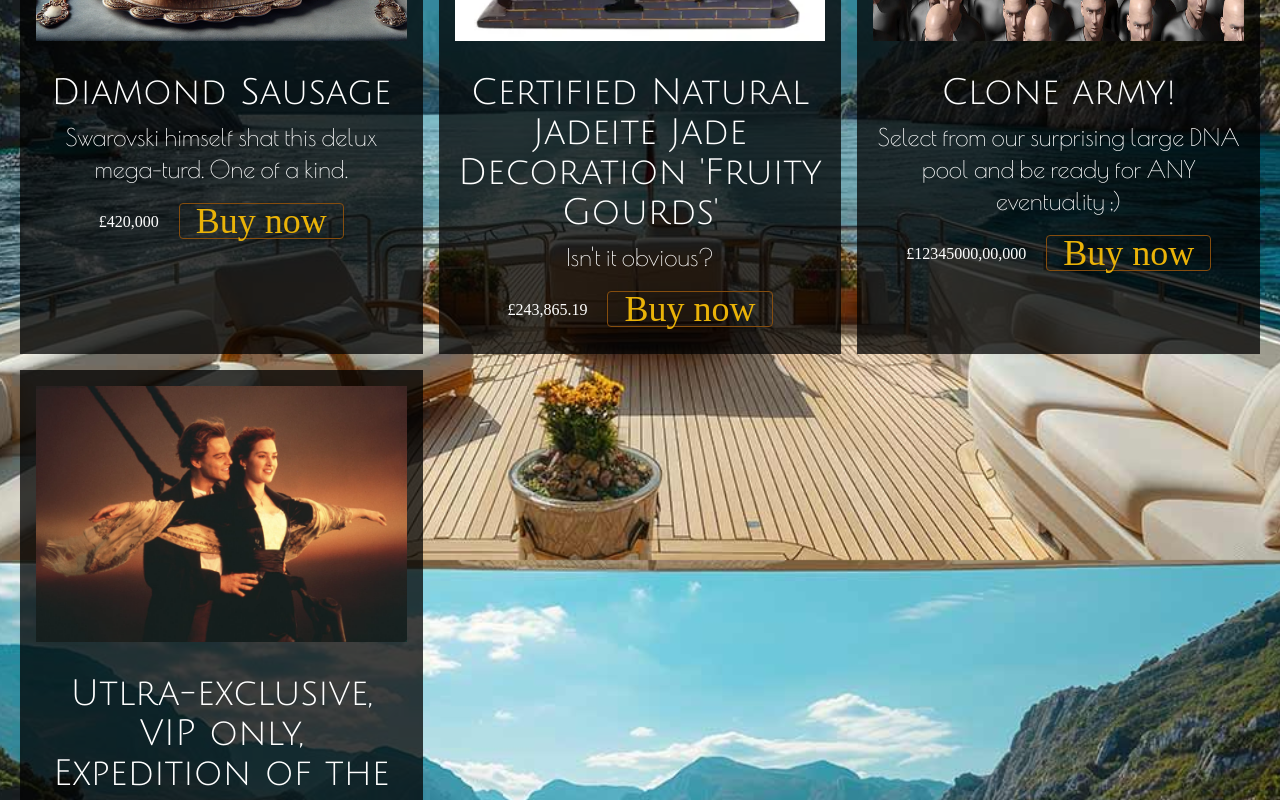
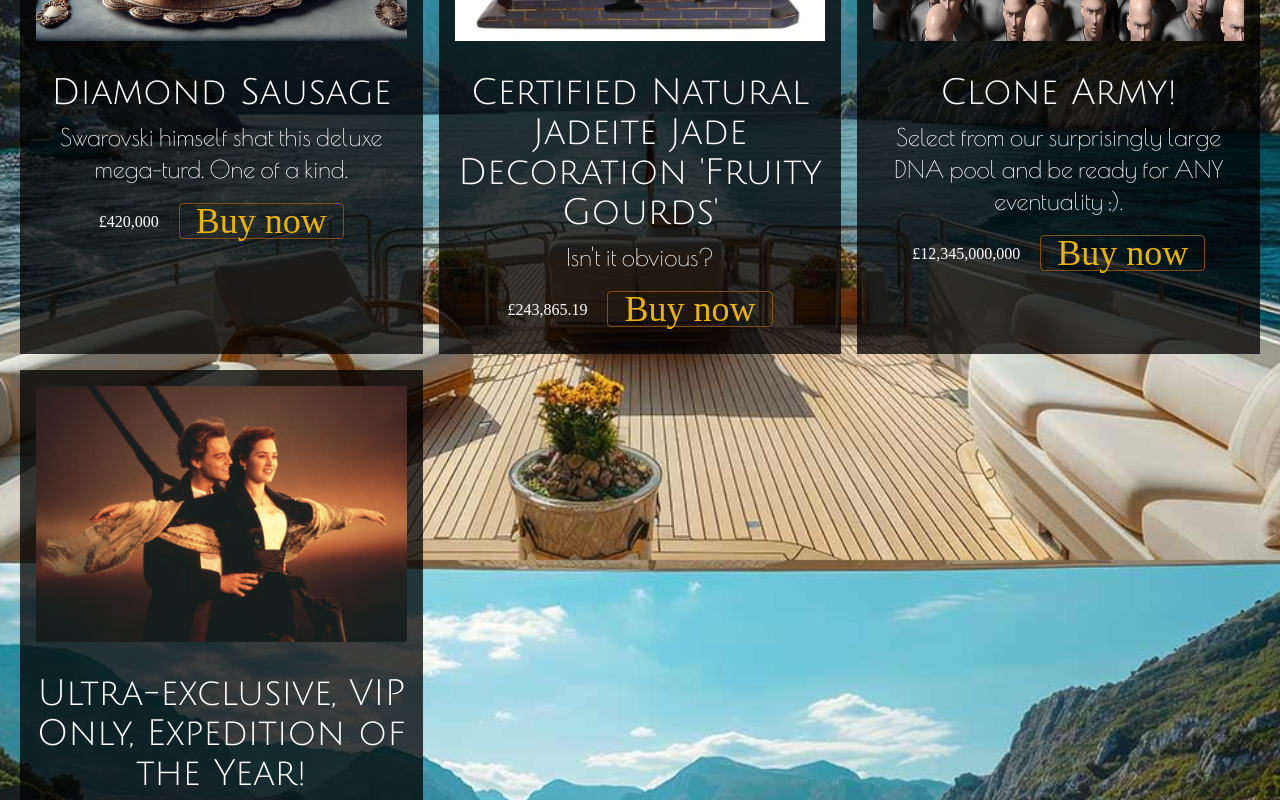
Before and after one commit to edheyev/stockygame, a Next.js app: page /merch in a window 1280 px wide. Shown: the part 1040-1840 px from the top of the page. Built offline with nearby package versions, Linux system fonts and the light colour scheme; a web font is replaced by a local one.

Commit message:
warning fixes

```diff
--- a/pages/billionaire.jsx
+++ b/pages/billionaire.jsx
@@ -4,6 +4,7 @@ import React, { useState, useEffect } from "react";
 import '../app/globals.css';
 import Head from 'next/head';
 import Link from 'next/link';
+import Image from 'next/image';
 
 
 export default function Home() {
@@ -125,11 +126,14 @@ export default function Home() {
             <div className="mt-10 ">
               <Countdown />
             </div>
-            <img
-              src="/crest.png"
-              alt="Ba$$ Billionaires Logo"
-              className="w-60 h-auto mx-auto mb-4"
-            />
+            <div className="mx-auto mb-4" style={{ width: '240px', height: 'auto' }}> {/* Adjust the width here to match the desired width like w-60 in Tailwind */}
+              <Image
+                src="/crest.png"
+                alt="Ba$$ Billionaires Logo"
+                width={'1069'}  // Actual width of the image in pixels
+                height={'655'}  // Actual height of the image in pixels
+              />
+            </div>
             <h1
               className="text-6xl md:text-8xl font-bold mb-8 font-beng text-stone-300 text-center"
               style={{
--- a/pages/index.js
+++ b/pages/index.js
@@ -1,6 +1,7 @@
 import React from "react";
 import Link from 'next/link';
 import Image from 'next/image';
+
 import '../app/globals.css';
 import Head from 'next/head';
 const HomePage = () => {
@@ -48,7 +49,7 @@ const HomePage = () => {
                 }}>
                     <h1>WTF?</h1>
                     <p>A former lion tamer, Adele ran away from the circus to join the foreign legion. Her file states that she didn&apos;t last long and was court martialled for
-                        an event referred to as "the incident". </p>
+                        an event referred to as &quot;"the incident&quot;". </p>
                     <br />
                     <p>No one knows where Emily came from. She can&apos;t speak any known language and communicates mostly through gestures. She makes a mean cup of tea.</p>
                     <br />
--- a/pages/merch.jsx
+++ b/pages/merch.jsx
@@ -5,14 +5,15 @@ import '../app/globals.css';
 import { Button } from "@/components/ui/button";
 
 const merchandiseItems = [
-    { id: 1, name: "Luxury Limo", description: "Travel in style with a limo that has a pool and a helipad.", price: "£1,000,000", imageUrl: "/limo.jpg" },
-    { id: 2, name: "The Yacht", description: "Rule the waves with this gold-plated yacht that screams luxury.", price: "£5,000,000", imageUrl: "/boat.jpg" },
-    { id: 3, name: "Expensive Water", description: "S-tier drinking experience.", price: "£69,000", imageUrl: "/challice.jpg" },
-    { id: 4, name: "Diamond Sausage", description: "Swarovski himself shat this delux mega-turd. One of a kind.", price: "£420,000", imageUrl: "/diamondsausage.webp" },
-    { id: 5, name: "Certified Natural Jadeite Jade Decoration 'Fruity Gourds'", description: "Isn't it obvious?", price: "£243,865.19", imageUrl: "/fruitygourd.webp" },
-    { id: 6, name: "Clone army!", description: "Select from our surprising large DNA pool and be ready for ANY eventuality ;)", price: "£12345000,00,000", imageUrl: "/clones.jpg" },
-    { id: 7, name: "Utlra-exclusive, VIP only, Expedition of the year!", description: "Join our team of actual experts and travel the deeps in a space no peasant can reach. See the wreck of the Titanic with your own eyes!", price: "Price On Request", imageUrl: "/Titanic.jpg" },
+    { id: 1, name: `Luxury Limo`, description: `Travel in style with a limo that has a pool and a helipad.`, price: "£1,000,000", imageUrl: "/limo.jpg" },
+    { id: 2, name: `The Yacht`, description: `Rule the waves with this gold-plated yacht that screams luxury.`, price: "£5,000,000", imageUrl: "/boat.jpg" },
+    { id: 3, name: `Expensive Water`, description: `S-tier drinking experience.`, price: "£69,000", imageUrl: "/challice.jpg" },
+    { id: 4, name: `Diamond Sausage`, description: `Swarovski himself shat this deluxe mega-turd. One of a kind.`, price: "£420,000", imageUrl: "/diamondsausage.webp" },
+    { id: 5, name: `Certified Natural Jadeite Jade Decoration 'Fruity Gourds'`, description: `Isn't it obvious?`, price: "£243,865.19", imageUrl: "/fruitygourd.webp" },
+    { id: 6, name: `Clone Army!`, description: `Select from our surprisingly large DNA pool and be ready for ANY eventuality ;).`, price: "£12,345,000,000", imageUrl: "/clones.jpg" },
+    { id: 7, name: `Ultra-exclusive, VIP Only, Expedition of the Year!`, description: `Join our team of actual experts and travel the deeps in a space no peasant can reach. See the wreck of the Titanic with your own eyes!`, price: "Price on Request", imageUrl: "/Titanic.jpg" },
 ];
+
 
 const MerchPage = () => {
     return (
```
